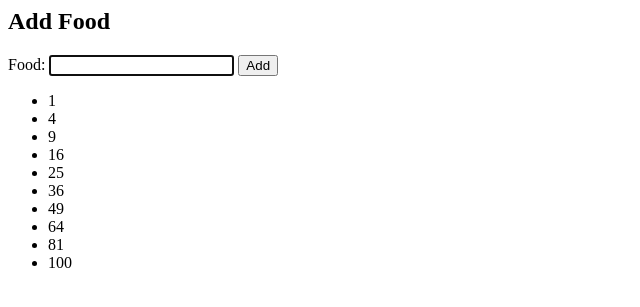
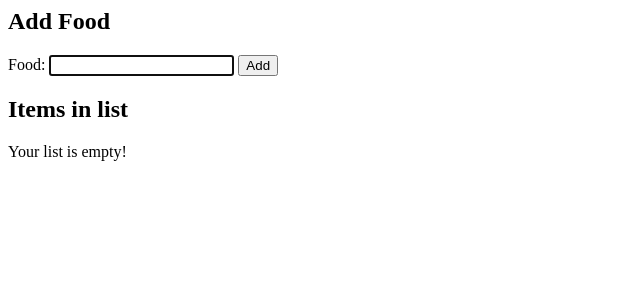
Before and after one commit to fsarachu/intro-to-backend, a Python web app: template templates/shopping_list.html in a window 1280 px wide. Shown: the top 307 px of the page, without its empty margins (0-640 px from the left). Run offline with Jinja, Linux system fonts and the light colour scheme; the template is opened without the code that fills it, so the values that code supplies are empty.

Commit message:
Print list of items got from get parameters

```diff
--- a/handlers/TemplateHandler.py
+++ b/handlers/TemplateHandler.py
@@ -18,7 +18,8 @@ class TemplateHandler(Handler):
     # """
     #
     def get(self):
-        self.render('shopping_list.html')
+        items = self.request.get_all('food')
+        self.render('shopping_list.html', items=items)
         #     output = self.form_html
         #     output_hidden = ""
         #     output_items = ""
--- a/templates/shopping_list.html
+++ b/templates/shopping_list.html
@@ -7,8 +7,13 @@
   <input type='submit' value='Add'>
 </form>
 
-<ul>
-  {% for x in range(1, 11) %}
-    <li>{{ x ** 2 }}</li>
-  {% endfor %}
-</ul>
+<h2>Items in list</h2>
+{% if items %}
+  <ul>
+    {% for item in items %}
+      <li>{{ item }}</li>
+    {% endfor %}
+  </ul>
+{% else %}
+  <p>Your list is empty!</p>
+{% endif %}
```
